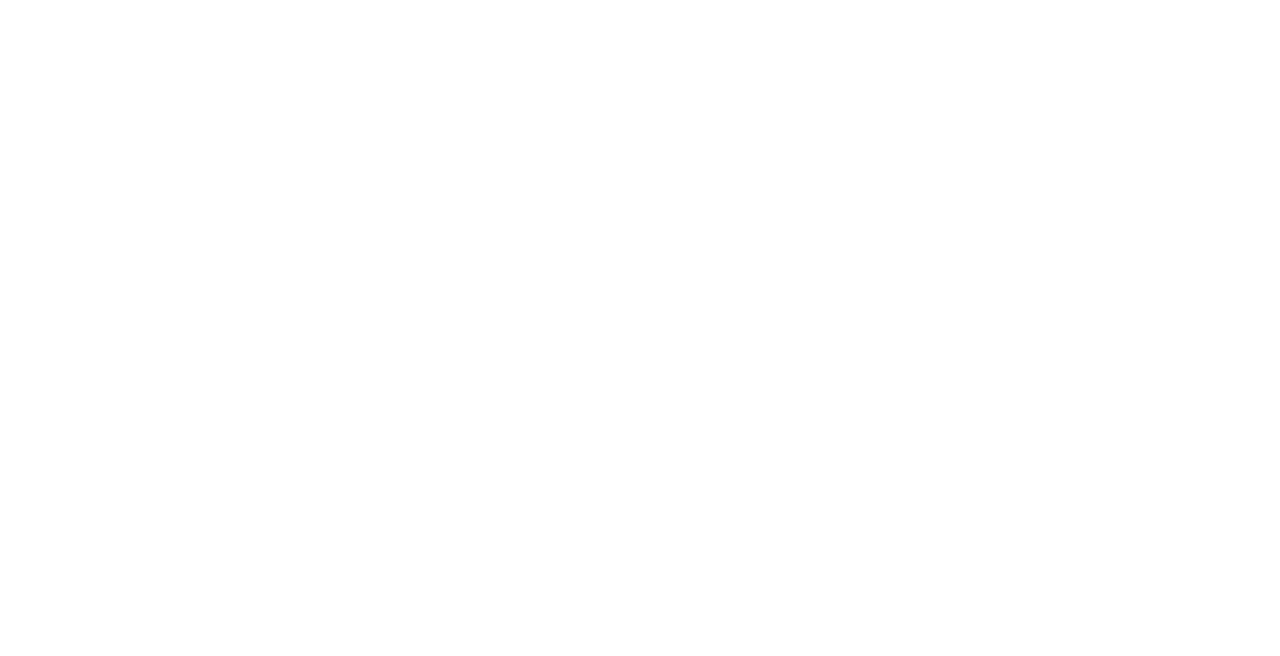
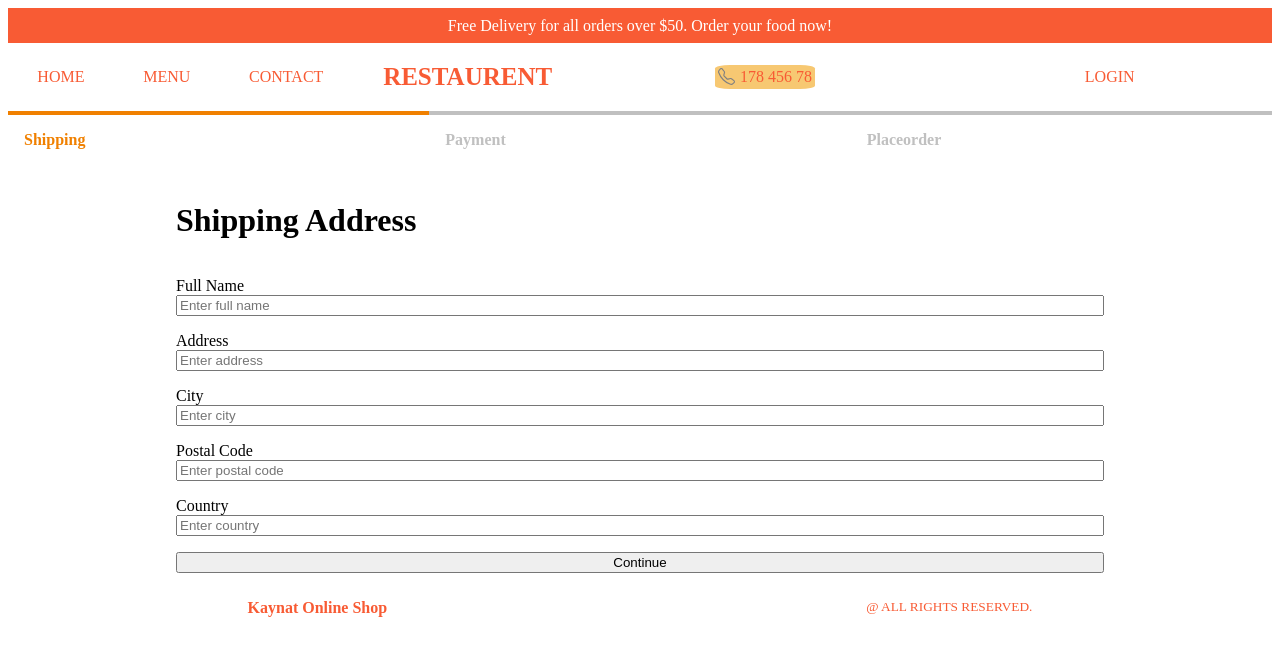
Before and after one commit to sabrinabu/restaurentapp2023, a React (Vite) app: page /shipping in a window 1280 px wide. Before the commit this address had no page. Shown: the top 656 px of the page. Built offline with nearby package versions, Linux system fonts and the light colour scheme.

Commit message:
shipping and payment page developed, shoppingReudux done

```diff
--- a/src/App.tsx
+++ b/src/App.tsx
@@ -9,6 +9,9 @@
 import { Product } from "./pages/product/Product.tsx";
 import Wishlist from "./pages/wishlist/Wishlist.tsx";
 import Contact from "./pages/contact/Contact.tsx";
+import Shipping from "./pages/shipping/Shipping.tsx";
+import PaymentMethod from "./pages/paymentmethod/PaymentMethod.tsx";
+import PlaceOrder from "./pages/placeorder/PlaceOrder.tsx";
 
 function App() {
   const dispatch = useAppDispatch();
@@ -26,6 +29,9 @@
           <Route path="/orders" element={<Orders />} />
           <Route path="/wishlist" element={<Wishlist />} />
           <Route path="/contact" element={<Contact />} />
+          <Route path="/shipping" element={<Shipping />} />
+          <Route path="/payment" element={<PaymentMethod />} />
+          <Route path="/placeorder" element={<PlaceOrder />} />
         </Routes>
       </BrowserRouter>
     </>
--- /dev/null
+++ b/src/components/checkout/Checkout.tsx
@@ -0,0 +1,12 @@
+import React from 'react'
+
+export default function Checkout(props) {
+  return (
+    <div className="row checkout-steps">
+    <div className={props.step1 ? 'active' : ''}>Shipping</div>
+    <div className={props.step2 ? 'active' : ''}>Payment</div>
+    <div className={props.step3 ? 'active' : ''}>Placeorder</div>
+
+  </div>
+  )
+}
--- a/src/pages/cart/Cart.tsx
+++ b/src/pages/cart/Cart.tsx
@@ -4,14 +4,15 @@
 import Navbar from "../../components/navbar/Navbar";
 import { reset } from "../../redux/cartRedux";
 import { useAppSelector, useAppDispatch } from "../../redux/store";
+import { useNavigate } from "react-router-dom";
 import "./cart.scss";
 
 export default function Cart() {
   const cart = useAppSelector((state) => state.cart);
+  const navigate = useNavigate();
+
   const handleClick = () => {
-    alert(
-      "Checkout will be implemented soon, until then you can get everything for free. Happy?"
-    );
+    navigate("/shipping");
   };
 
   const dispatch = useAppDispatch();
--- /dev/null
+++ b/src/pages/paymentmethod/PaymentMethod.tsx
@@ -0,0 +1,65 @@
+import { useState } from "react";
+import Banner from "../../components/banner/Banner";
+import Checkout from "../../components/checkout/Checkout";
+import Footer from "../../components/footer/Footer";
+import Navbar from "../../components/navbar/Navbar";
+import "./paymentmethod.scss";
+import { useNavigate } from "react-router-dom";
+
+export default function PaymentMethod() {
+  const [paymentMethod, setPaymentMethod] = useState("PayPal");
+  const navigate = useNavigate();
+
+  const submitHandler=()=>{
+    navigate("/placeorder");
+  }
+  return (
+    <div className="paymentMethod">
+      <Banner />
+      <Navbar />
+      <div>
+        <Checkout step1 step2 />
+
+        <form className="form" onSubmit={submitHandler}>
+          <div>
+            <h1>Payment Method</h1>
+          </div>
+          <div>
+            <div>
+              <input
+                type="radio"
+                id="paypal"
+                value="PayPal"
+                name="paymentMethod"
+                required
+                checked
+                onChange={(e) => setPaymentMethod(e.target.value)}
+              ></input>
+              <label htmlFor="paypal">PayPal</label>
+            </div>
+          </div>
+          <div>
+            <div>
+              <input
+                type="radio"
+                id="stripe"
+                value="Stripe"
+                name="paymentMethod"
+                required
+                onChange={(e) => setPaymentMethod(e.target.value)}
+              ></input>
+              <label htmlFor="stripe">Stripe</label>
+            </div>
+          </div>
+          <div>
+            <label />
+            <button className="primary" type="submit">
+              Continue
+            </button>
+          </div>
+        </form>
+      </div>
+      <Footer />
+    </div>
+  );
+}
--- /dev/null
+++ b/src/pages/paymentmethod/paymentmethod.scss
@@ -0,0 +1,34 @@
+.row {
+    display: flex;
+    flex-wrap: wrap;
+    justify-content: space-between;
+    align-items: center;
+  }
+
+  .checkout-steps > div {
+    border-top: 0.3rem #c0c0c0 solid;
+    color: #c0c0c0;
+    flex: 0.5;
+    padding: 1rem;
+    font-weight: bold;
+  }
+  .checkout-steps > div.active {
+    border-top-color: #f08000;
+    color: #f08000;
+  }
+  .form {
+    max-width: 60rem;
+    margin: 0 auto;
+    .form label {
+      margin: 1rem 0;
+
+      .form label {
+        margin: 1rem 0;
+      }
+    }
+  }
+  .form > div {
+    display: flex;
+    flex-direction: column;
+    margin: 1rem;
+  }
--- /dev/null
+++ b/src/pages/placeorder/PlaceOrder.tsx
@@ -0,0 +1,43 @@
+import Banner from "../../components/banner/Banner";
+import Checkout from "../../components/checkout/Checkout";
+import Footer from "../../components/footer/Footer";
+import Navbar from "../../components/navbar/Navbar";
+import { useAppSelector } from "../../redux/store";
+import "./placeorder.scss";
+
+export default function PlaceOrder() {
+  const shipping = useAppSelector((state) => state.shipping);
+  console.log(shipping);
+  const mappingItem = shipping.shippingItems[shipping.shippingItems.length - 1];
+  console.log(shipping.shippingItems[shipping.shippingItems.length - 1]);
+  const cart = useAppSelector((state) => state.cart);
+  return (
+    <div>
+      <Banner />
+      <Navbar />
+      <div>
+        <Checkout step1 step2 step3></Checkout>
+
+        <div className="col-2">
+          <ul>
+            <li>
+              <div className="card card-body">
+                <h2>Shipping</h2>
+                <p>{mappingItem.fullName}</p>
+              </div>
+            </li>
+            <li>
+              <div className="card card-body">
+                <h2>Payment</h2>
+                <p>
+                  <strong>Method:</strong> paypal
+                </p>
+              </div>
+            </li>
+          </ul>
+        </div>
+      </div>
+      <Footer />
+    </div>
+  );
+}
--- /dev/null
+++ b/src/pages/shipping/Shipping.tsx
@@ -0,0 +1,107 @@
+import { useState } from "react";
+import Banner from "../../components/banner/Banner";
+import Checkout from "../../components/checkout/Checkout";
+import Footer from "../../components/footer/Footer";
+import Navbar from "../../components/navbar/Navbar";
+import "./shipping.scss";
+import { useNavigate } from "react-router-dom";
+import { useAppDispatch, useAppSelector } from "../../redux/store";
+import { saveShippingAddress } from "../../redux/shippingRedux";
+
+export default function Shipping() {
+  const shipping = useAppSelector((state) => state.shipping);
+
+  const [fullName, setFullName] = useState<string>();
+  const [address, setAddress] = useState<string>();
+  const [city, setCity] = useState<string>();
+  const [postalCode, setPostalCode] = useState<number>();
+  const [country, setCountry] = useState<string>();
+  const navigate = useNavigate();
+  const dispatch = useAppDispatch();
+
+  const submitHandler=()=>{
+    dispatch(
+      saveShippingAddress({ fullName:fullName, address: address, city:city, postalCode:postalCode, country:country })
+    );
+    if(fullName && address && city && postalCode && country){
+      navigate("/payment");
+    }
+  }
+  return (
+    <div>
+      <Banner />
+      <Navbar />
+      <div>
+        <Checkout step1 />
+
+        <form className="form" onSubmit={submitHandler}>
+          <div>
+            <h1>Shipping Address</h1>
+          </div>
+          <div>
+            <label htmlFor="fullName">Full Name</label>
+            <input
+              type="text"
+              id="fullName"
+              placeholder="Enter full name"
+              value={fullName}
+              onChange={(e) => setFullName(e.target.value)}
+              required
+            ></input>
+          </div>
+          <div>
+            <label htmlFor="address">Address</label>
+            <input
+              type="text"
+              id="address"
+              placeholder="Enter address"
+              value={address}
+              onChange={(e) => setAddress(e.target.value)}
+              required
+            ></input>
+          </div>
+          <div>
+            <label htmlFor="city">City</label>
+            <input
+              type="text"
+              id="city"
+              placeholder="Enter city"
+              value={city}
+              onChange={(e) => setCity(e.target.value)}
+              required
+            ></input>
+          </div>
+          <div>
+            <label htmlFor="postalCode">Postal Code</label>
+            <input
+              type="text"
+              id="postalCode"
+              placeholder="Enter postal code"
+              value={postalCode}
+              onChange={(e) => setPostalCode(e.target.value)}
+              required
+            ></input>
+          </div>
+          <div>
+            <label htmlFor="country">Country</label>
+            <input
+              type="text"
+              id="country"
+              placeholder="Enter country"
+              value={country}
+              onChange={(e) => setCountry(e.target.value)}
+              required
+            ></input>
+          </div>
+          <div>
+            <label />
+            <button className="primary" type="submit">
+              Continue
+            </button>
+          </div>
+        </form>
+      </div>
+      <Footer />
+    </div>
+  );
+}
--- /dev/null
+++ b/src/pages/shipping/shipping.scss
@@ -0,0 +1,34 @@
+.row {
+  display: flex;
+  flex-wrap: wrap;
+  justify-content: space-between;
+  align-items: center;
+}
+
+.checkout-steps > div {
+  border-top: 0.3rem #c0c0c0 solid;
+  color: #c0c0c0;
+  flex: 0.5;
+  padding: 1rem;
+  font-weight: bold;
+}
+.checkout-steps > div.active {
+  border-top-color: #f08000;
+  color: #f08000;
+}
+.form {
+  max-width: 60rem;
+  margin: 0 auto;
+  .form label {
+    margin: 1rem 0;
+
+    .form label {
+      margin: 1rem 0;
+    }
+  }
+}
+.form > div {
+  display: flex;
+  flex-direction: column;
+  margin: 1rem;
+}
--- /dev/null
+++ b/src/redux/shippingRedux.ts
@@ -0,0 +1,45 @@
+import { PayloadAction, createSlice } from "@reduxjs/toolkit";
+
+type ShippingItem = {
+  fullName: string;
+  address: string;
+  city: string;
+  postalCode: number;
+  country: string;
+};
+
+type InitialState = {
+  shippingItems: ShippingItem[];
+};
+
+const initialState: InitialState = {
+  shippingItems: [],
+};
+
+
+
+const shippingSlice = createSlice({
+  name: "shipping",
+  initialState,
+
+  reducers: {
+    saveShippingAddress: (state, action: PayloadAction<ShippingItem>) => {
+      state.shippingItems.push(action.payload);
+      console.log(state.shippingItems)
+
+      if( state.shippingItems.length>0){
+        const update=state.shippingItems.slice(state.shippingItems.length-1,state.shippingItems.length)
+        state.shippingItems=update;
+            console.log(state.shippingItems.length)
+            console.log(update)
+
+      }
+
+
+    },
+  },
+});
+
+export const { saveShippingAddress } = shippingSlice.actions;
+
+export default shippingSlice.reducer;
--- a/src/redux/store.ts
+++ b/src/redux/store.ts
@@ -14,6 +14,7 @@
 import cartRedux from "./cartRedux";
 import userRedux from "./userRedux";
 import wishlistRedux from "./wishlistRedux";
+import shippingRedux from "./shippingRedux";
 
 const persistConfig = {
   key: "root",
@@ -25,6 +26,7 @@
   cart: cartRedux,
   user: userRedux,
   wish: wishlistRedux,
+  shipping: shippingRedux,
 });
 
 const persistedReducer = persistReducer(persistConfig, rootReducer);
```
Also changed, not shown: src/components/checkout/checkout.scss (added), src/pages/placeorder/placeorder.scss (added).
